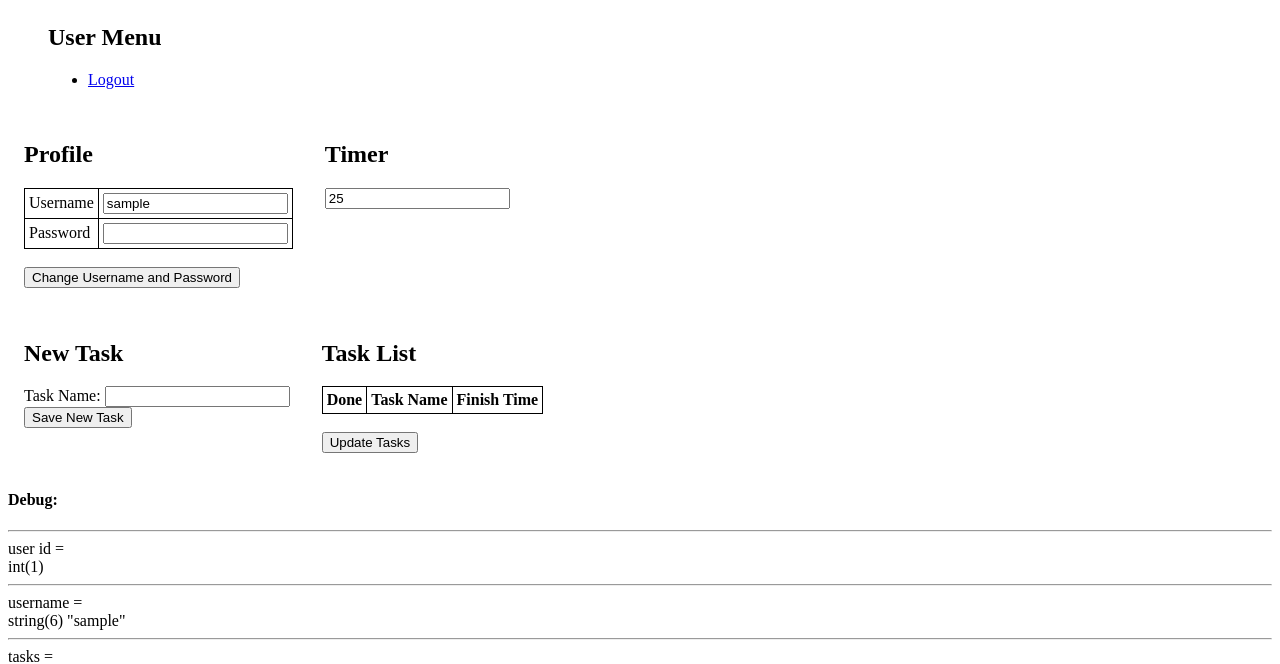
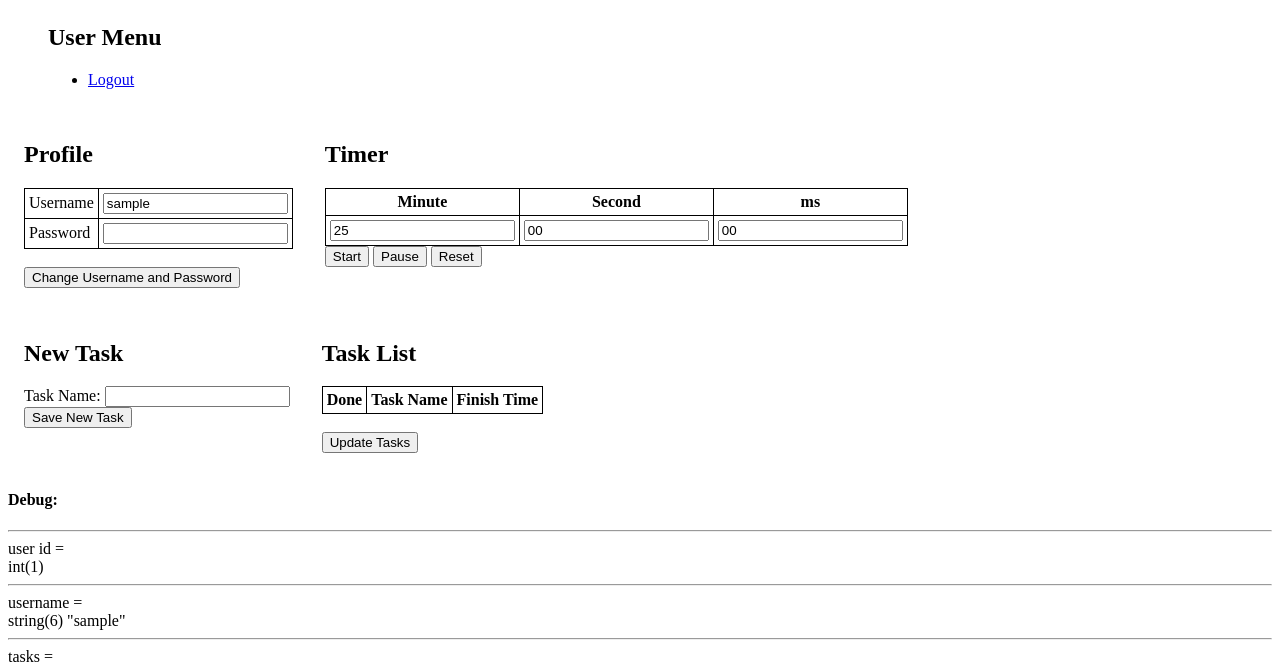
Before and after one commit to beenotung/pomodora_club, a PHP site: page /user_home.php in a window 1280 px wide. Shown: the part 144-808 px from the top of the page. Run offline with PHP 8.4, Linux system fonts and the light colour scheme; the visitor is signed in with stand-in values (Sample User, id 1); data that the repository does not hold is empty.

Commit message:
finished timer

```diff
--- a/web/user_home.php
+++ b/web/user_home.php
@@ -78,9 +78,78 @@ while (mysqli_stmt_fetch($stmt)) {
         <br>
         <input type="submit" value="Change Username and Password">
     </form>
-    <form>
+    <form action="#">
         <h2>Timer</h2>
-        <input type="number" value="25">
+
+        <table>
+            <thead>
+            <tr>
+                <th>Minute</th>
+                <th>Second</th>
+                <th>ms</th>
+            </tr>
+            </thead>
+            <tbody>
+            <tr>
+                <td><input type="number" value="25" id="m"></td>
+                <td><input type="number" value="00" id="s"></td>
+                <td><input type="number" value="00" id="ms"></td>
+            </tr>
+            </tbody>
+        </table>
+        <button onclick="timer_start()">Start</button>
+        <button onclick="timer_pause()">Pause</button>
+        <button onclick="timer_reset()">Reset</button>
+        <script>
+          var timer;
+          var last;
+          var _m = document.getElementById('m');
+          var _s = document.getElementById('s');
+          var _ms = document.getElementById('ms');
+
+          function timer_start() {
+            if (!timer) {
+              last = Date.now();
+              timer = setInterval(timer_update, 30);
+            }
+          }
+
+          function timer_pause() {
+            clearInterval(timer);
+            timer = undefined;
+          }
+
+          function timer_reset() {
+            _m.value = '25';
+            _s.value = '00';
+            _ms.value = '00';
+          }
+
+
+          function timer_update() {
+            var now = Date.now();
+            var diff = now - last;
+            last = now;
+
+            var m = _m.value * 1;
+            var s = _s.value * 1;
+            var ms = _ms.value * 1;
+
+            var old_time = ms + s * 1000 + m * 1000 * 60;
+            var new_time = old_time - diff;
+            new_time = Math.max(0, new_time);
+
+            ms = new_time % 1000;
+            new_time = (new_time - ms) / 1000;
+            s = new_time % 60;
+            new_time = (new_time - s) / 60;
+            m = new_time;
+
+            _m.value = m;
+            _s.value = s;
+            _ms.value = ms;
+          }
+        </script>
     </form>
 </main>
 <main>
```
